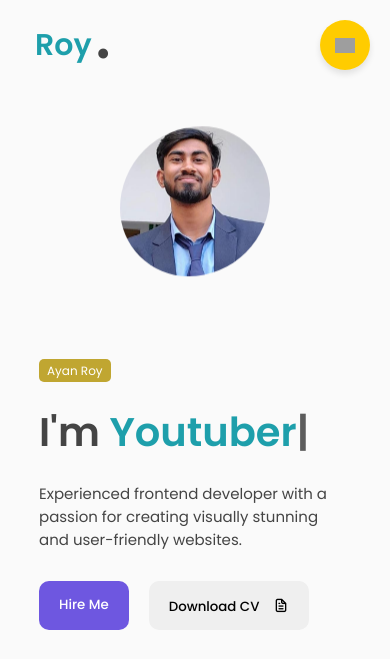
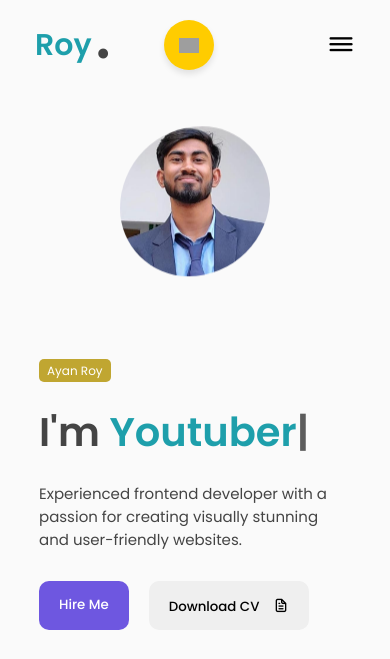
Before and after one commit to Ayan-source-hub/Ayan_portfolio, a plain HTML site: page porfolio/index.html in a window 390 px wide. Shown: the top 659 px of the page. Drawn offline with nearby package versions, Linux system fonts and the light colour scheme; grey boxes are pictures that could not be loaded.

Commit message:
Update portfolio.css

```diff
--- a/porfolio/portfolio.css
+++ b/porfolio/portfolio.css
@@ -673,7 +673,9 @@ footer{
     .project-box{
         width: 80%;
     }
-
+    #theme-toggle{
+        position: relative;
+    }
 }
 
 /* ----- MEDIA QUERY == 540px / RESPONSIVE ----- */
@@ -691,4 +693,7 @@ footer{
     .input-field{
         width: 100%;
     }
+    #theme-toggle{
+        position: relative;
+    }
 }
```
